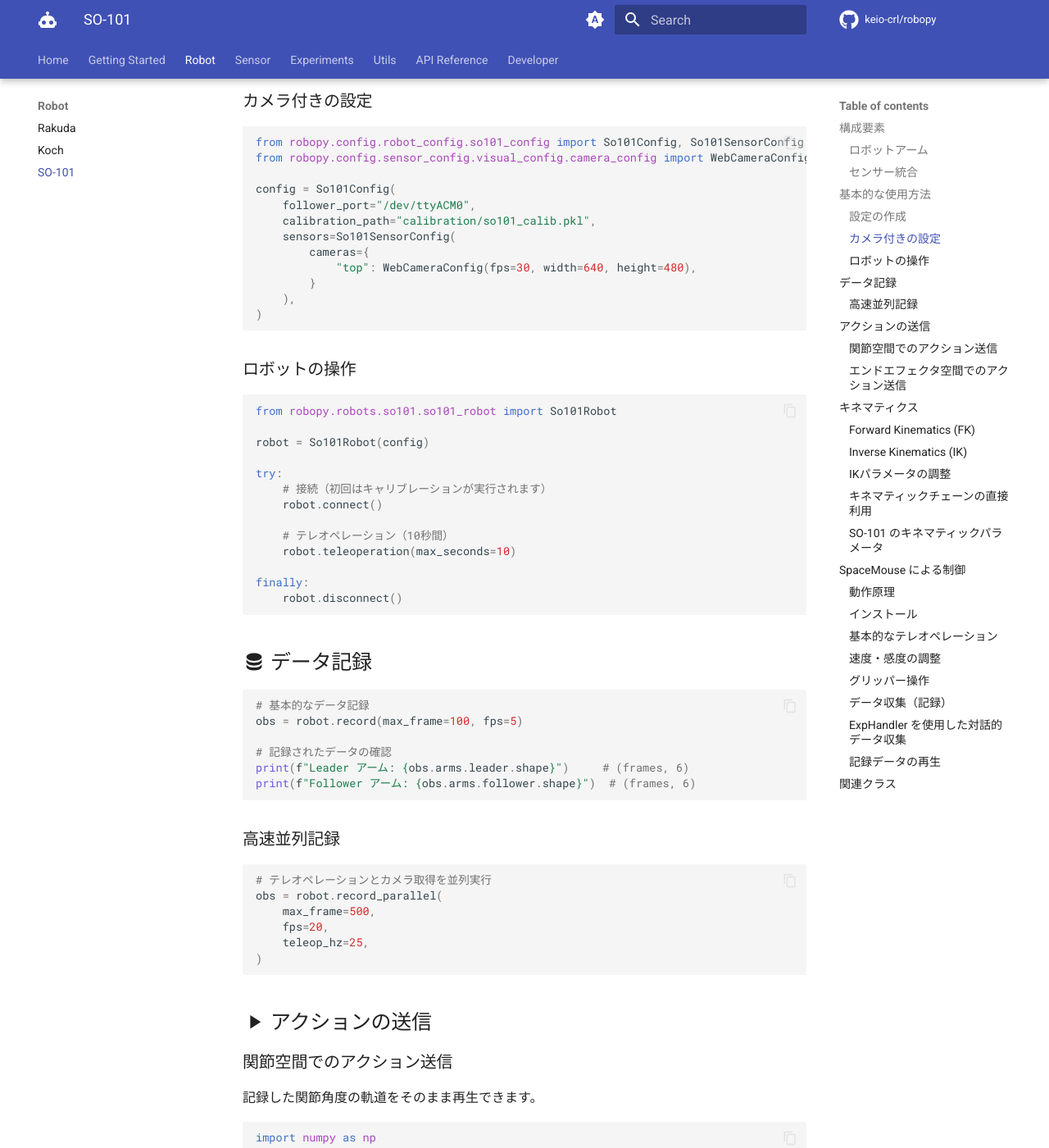
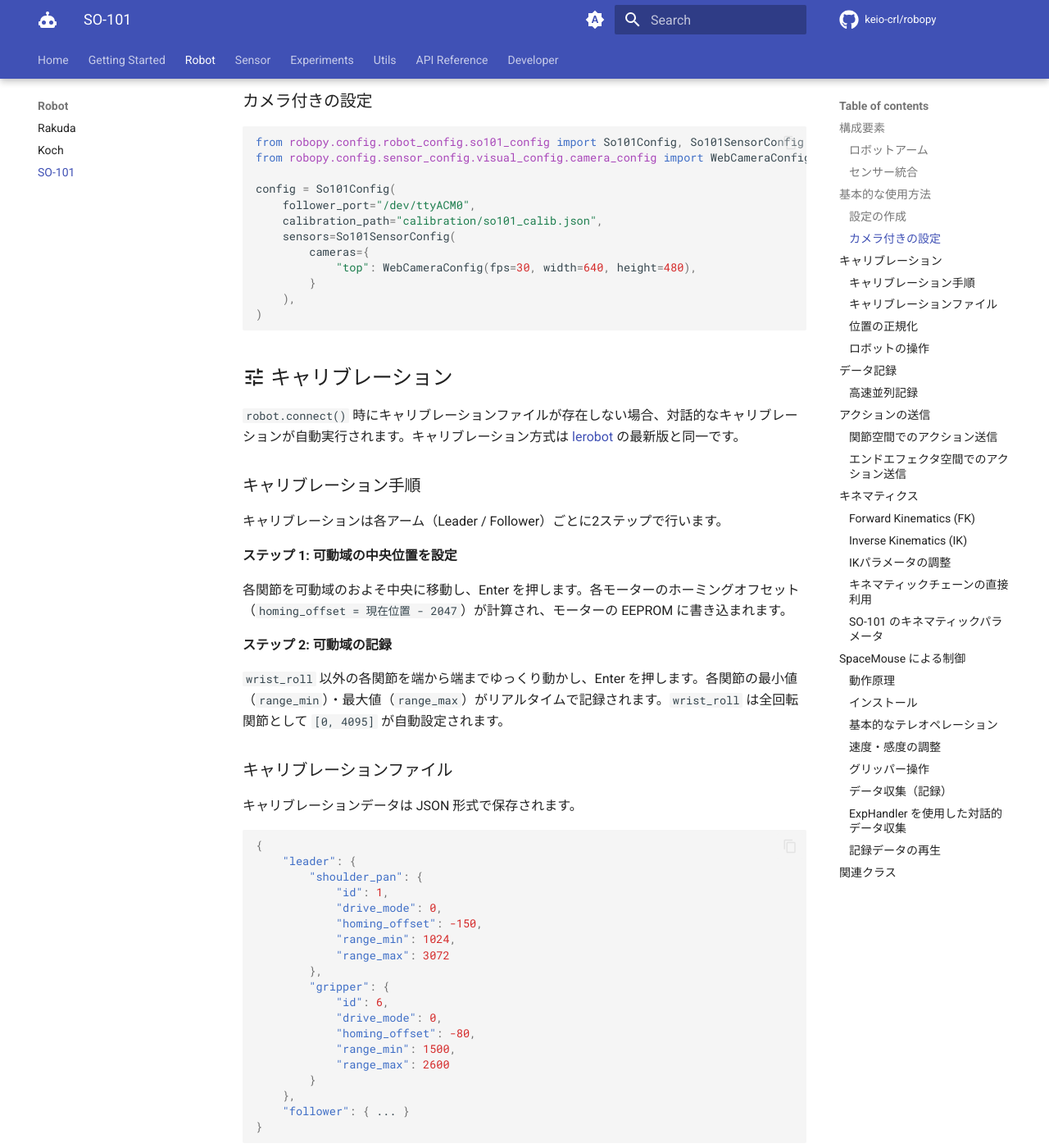
Before and after one commit to keio-crl/robopy, an MkDocs documentation site: the page built from docs/robots/so101.md, in a window 1280 px wide and 1400 px high, scrolled down 1294 px. Shown: the whole window at 82% size. Built offline with MkDocs 1.6.1 and Material for MkDocs 9.7.7, drawn with Linux system fonts in a browser that asks for light colours; comment, search, counter and statistics services are not loaded; the version menu is left out; some of the changed text lies outside the part shown.

Commit message:
Update docs to reflect new SO-101 calibration procedure
- Change all calibration_path examples from .pkl to .json
- Add dedicated calibration section to so101.md explaining:
  - Two-step procedure (half-turn homing + range recording)
  - JSON calibration file format with MotorCalibration fields
  - DEGREES and RANGE_0_100 normalization modes
  - Re-calibration instructions

https://claude.ai/code/session_014FzgVwjFEbqVcPD1Li3D8K

````diff
--- a/docs/robots/so101.md
+++ b/docs/robots/so101.md
@@ -34,14 +34,14 @@ from robopy.config.robot_config.so101_config import So101Config
 # 基本設定（Followerのみ、Leaderなし）
 config = So101Config(
     follower_port="/dev/ttyACM0",
-    calibration_path="calibration/so101_calib.pkl",
+    calibration_path="calibration/so101_calib.json",
 )
 
 # Leader付き設定（テレオペレーション用）
 config = So101Config(
     leader_port="/dev/ttyACM0",
     follower_port="/dev/ttyACM1",
-    calibration_path="calibration/so101_calib.pkl",
+    calibration_path="calibration/so101_calib.json",
 )
 ```
 
@@ -53,7 +53,7 @@ from robopy.config.sensor_config.visual_config.camera_config import WebCameraCon
 
 config = So101Config(
     follower_port="/dev/ttyACM0",
-    calibration_path="calibration/so101_calib.pkl",
+    calibration_path="calibration/so101_calib.json",
     sensors=So101SensorConfig(
         cameras={
             "top": WebCameraConfig(fps=30, width=640, height=480),
@@ -61,6 +61,68 @@ config = So101Config(
     ),
 )
 ```
+
+## :material-tune: キャリブレーション
+
+`robot.connect()` 時にキャリブレーションファイルが存在しない場合、対話的なキャリブレーションが自動実行されます。キャリブレーション方式は [lerobot](https://github.com/huggingface/lerobot) の最新版と同一です。
+
+### キャリブレーション手順
+
+キャリブレーションは各アーム（Leader / Follower）ごとに2ステップで行います。
+
+**ステップ 1: 可動域の中央位置を設定**
+
+各関節を可動域のおよそ中央に移動し、Enter を押します。各モーターのホーミングオフセット（`homing_offset = 現在位置 - 2047`）が計算され、モーターの EEPROM に書き込まれます。
+
+**ステップ 2: 可動域の記録**
+
+`wrist_roll` 以外の各関節を端から端までゆっくり動かし、Enter を押します。各関節の最小値（`range_min`）・最大値（`range_max`）がリアルタイムで記録されます。`wrist_roll` は全回転関節として `[0, 4095]` が自動設定されます。
+
+### キャリブレーションファイル
+
+キャリブレーションデータは JSON 形式で保存されます。
+
+```json
+{
+    "leader": {
+        "shoulder_pan": {
+            "id": 1,
+            "drive_mode": 0,
+            "homing_offset": -150,
+            "range_min": 1024,
+            "range_max": 3072
+        },
+        "gripper": {
+            "id": 6,
+            "drive_mode": 0,
+            "homing_offset": -80,
+            "range_min": 1500,
+            "range_max": 2600
+        }
+    },
+    "follower": { ... }
+}
+```
+
+| フィールド | 説明 |
+|-----------|------|
+| `id` | モーター ID（1〜6） |
+| `drive_mode` | 駆動方向（0 = 通常） |
+| `homing_offset` | ホーミングオフセット（中央位置の補正値） |
+| `range_min` | 可動域の最小エンコーダ値 |
+| `range_max` | 可動域の最大エンコーダ値 |
+
+### 位置の正規化
+
+キャリブレーションデータに基づき、生のエンコーダ値がユーザー向けの値に変換されます。
+
+- **DEGREES モード**（shoulder_pan, shoulder_lift, elbow_flex, wrist_flex, wrist_roll）:
+    - `(raw - mid) * 360 / 4095`（`mid = (range_min + range_max) / 2`）
+- **RANGE_0_100 モード**（gripper）:
+    - `[range_min, range_max]` → `[0, 100]` への線形マッピング
+
+!!! tip "再キャリブレーション"
+    キャリブレーションをやり直すには、`calibration_path` で指定した JSON ファイルを削除してから `robot.connect()` を呼び出してください。
 
 ### ロボットの操作
 
@@ -70,7 +132,7 @@ from robopy.robots.so101.so101_robot import So101Robot
 robot = So101Robot(config)
 
 try:
-    # 接続（初回はキャリブレーションが実行されます）
+    # 接続（初回はキャリブレーションが自動実行されます）
     robot.connect()
 
     # テレオペレーション（10秒間）
@@ -311,7 +373,7 @@ from robopy.robots.so101.so101_spacemouse import So101SpaceMouseController
 # Followerのみの設定（Leaderアーム不要）
 config = So101Config(
     follower_port="/dev/ttyACM0",
-    calibration_path="calibration/so101_calib.pkl",
+    calibration_path="calibration/so101_calib.json",
 )
 
 robot = So101Robot(cfg=config)
@@ -384,7 +446,7 @@ from robopy.config.robot_config.so101_config import So101Config, So101SensorConf
 # カメラ付き設定
 config = So101Config(
     follower_port="/dev/ttyACM0",
-    calibration_path="calibration/so101_calib.pkl",
+    calibration_path="calibration/so101_calib.json",
     sensors=So101SensorConfig(
         cameras={
             "top": WebCameraConfig(fps=30, width=640, height=480),
````
Also changed, not shown: docs/api/spacemouse.md (+1 -1 lines).
